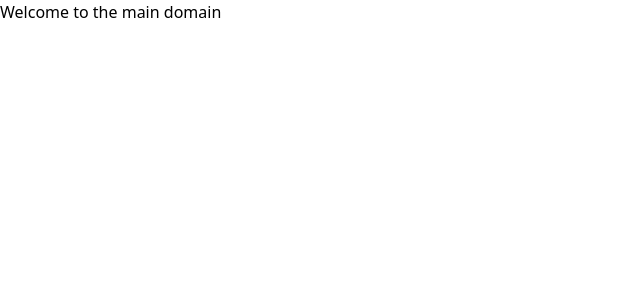
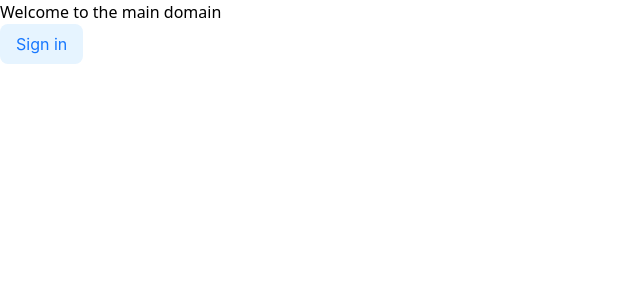
Before and after one commit to DeveloperDolon/user-auth-client, a React (Vite) app: page / in a window 1280 px wide. Shown: the top 300 px of the page, without its empty margins (0-640 px from the left). Built offline with nearby package versions, Linux system fonts and the light colour scheme.

Commit message:
sign in button added with home page

```diff
--- a/src/pages/home/Home.tsx
+++ b/src/pages/home/Home.tsx
@@ -1,5 +1,7 @@
+import { Button } from "antd";
 import ResponsiveContainer from "../../components/ResponsiveContainer";
 import { useSubdomain } from "../../hooks/useSubdomain";
+import { Link } from "react-router-dom";
 
 const Home = () => {
   const { isSubdomain, shopName } = useSubdomain();
@@ -13,7 +15,15 @@ const Home = () => {
             shop
           </>
         ) : (
-          "Welcome to the main domain"
+          <>
+            <span>Welcome to the main domain</span>
+            <br />
+            <Link to={"/signin"}>
+              <Button color="blue" variant="filled" size="large">
+                Sign in
+              </Button>
+            </Link>
+          </>
         )}
       </h1>
     </ResponsiveContainer>
```
